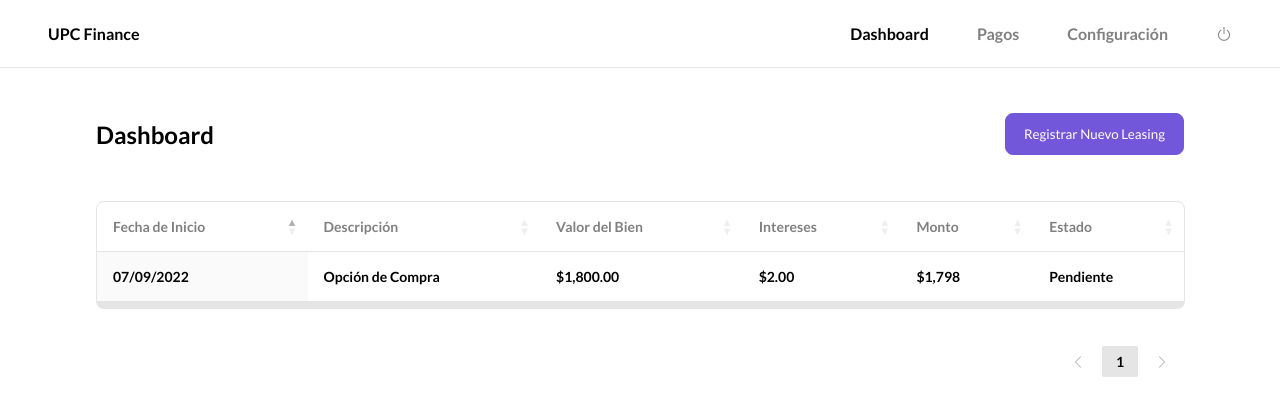
After one commit to Andrebravo23/UPCFinance, a PHP site: page /dashboard.php in a window 1280 px wide. The commit adds this page. Shown: the top 416 px of the page. Run offline with PHP 8.4, Linux system fonts and the light colour scheme; the visitor is signed in with stand-in values (Sample User, id 1); some libraries are stand-ins or nearby versions.

Commit message:
dashboard creado

```diff
--- a/API/login.php
+++ b/API/login.php
@@ -72,8 +72,6 @@ switch($method) {
                     'result' => 1,
                     'message' => 'Sesión iniciada'
                 ]);
-
-                header('Location: ../test.php');
             } else {
                 echo json_encode([
                     'result' => 0,
--- a/css/style.css
+++ b/css/style.css
@@ -1,7 +1,7 @@
 :root {
     --primary: rgb(115, 87, 219);
     --gray: rgb(128 ,128 ,128);
-    --light-gray: rgb(208, 208, 208);
+    --light-gray: rgba(0, 0, 0, 0.1);
     --subtle-gray: rgb(240, 240, 240);
     --success: rgba(44, 216, 44, 0.8);
     --danger: rgb(255, 59, 59, 0.8);
@@ -36,12 +36,36 @@ input:focus {
 
 header {
     border-bottom: 1px var(--light-gray) solid;
-    padding: 18px 24px;
+    padding: 24px 48px;
+    display: flex;
+    justify-content: space-between;
 }
 
 header h1 {
+    display: inline-block;
+    width: fit-content;
     font-size: 16px;
     margin: 0;
+}
+
+header > nav {
+    display: inline-block;
+    width: fit-content;
+}
+
+header > nav a {
+    font-weight: bold;
+    color: var(--gray);
+    text-decoration: none;
+    margin: 0 24px
+}
+
+header > nav a.active {
+    color: black;
+}
+
+header > nav a:last-child {
+    margin-right: 0;
 }
 
 .login-card {
@@ -128,14 +152,68 @@ header h1 {
     transition: all 0.2s linear;
 }
 
-.btn-login {
+.btn-primary {
     background: var(--primary);
     border: 1px var(--primary) solid;
     color: white;
 }
 
-.btn-login:hover {
+.btn-primary:hover {
     transform: scale(1.025) translateY(-2px);
+}
+
+.container {
+    padding: 32px 96px;
+}
+
+.container .title {
+    display: flex;
+    align-items: center;
+    justify-content: space-between;
+}
+
+table.dataTable {
+    font: 'Lato', 'sans-serif';
+    font-size: 14px;
+    margin: 32px auto;
+}
+
+table.dataTable thead th {
+    color: var(--gray);
+    border-bottom: 1px solid var(--light-gray);
+    padding: 16px;
+}
+
+table.dataTable tbody tr td  {
+    border-top: 1px solid var(--light-gray);
+    font-weight: bold;
+    padding: 16px;
+}
+
+table.dataTable.no-footer {
+    border-radius: 8px;
+    border: 1px solid var(--light-gray);
+    border-bottom: 8px solid var(--light-gray);
+}
+
+.dataTables_wrapper .dataTables_paginate .paginate_button,
+.dataTables_wrapper .dataTables_paginate .paginate_button:hover {
+    font-size: 14px;
+    font-weight: bold;
+    background: white;
+    border: none;
+}
+
+.dataTables_wrapper .dataTables_paginate .paginate_button.current,
+.dataTables_wrapper .dataTables_paginate .paginate_button.current:hover {
+    font-size: 14px;
+    font-weight: bold;
+    background: var(--light-gray);
+    border: none;
+}
+
+.dataTables_wrapper .dataTables_paginate .paginate_button.disabled {
+    color: rgba(0,0,0,0.3) !important;
 }
 
 #nots {
--- /dev/null
+++ b/dashboard.php
@@ -0,0 +1,60 @@
+<?php
+session_start();
+
+if (!isset($_SESSION['loggedin'])) {
+	header('Location: index.php');
+	exit;
+}
+?>
+
+<!DOCTYPE html>
+<html lang="es">
+<head>
+    <meta charset="UTF-8">
+    <meta http-equiv="X-UA-Compatible" content="IE=edge">
+    <meta name="viewport" content="width=device-width, initial-scale=1.0">
+    <link rel="preconnect" href="https://fonts.googleapis.com">
+    <link rel="preconnect" href="https://fonts.gstatic.com" crossorigin>
+    <link href="https://fonts.googleapis.com/css2?family=Lato:wght@100;300;400;700;900&display=swap" rel="stylesheet">
+    <link rel="stylesheet" href="https://cdn.jsdelivr.net/npm/bootstrap-icons@1.10.2/font/bootstrap-icons.css">
+    <link rel="stylesheet" href="https://cdn.datatables.net/1.13.1/css/jquery.dataTables.min.css">
+    <link rel="stylesheet" href="css/style.css">
+    <title>UPC Finance | Dashboard</title>
+</head>
+<body>
+    <header>
+        <h1>UPC Finance</h1>
+        <nav>
+            <a class="active" href="">Dashboard</a><!--
+         --><a href="">Pagos</a><!--
+         --><a href="">Configuración</a><!--
+         --><a href=""><i class="bi bi-power"></i></a>
+        </nav>
+    </header>
+
+    <div class="container">
+        <section class="title">
+            <h2>Dashboard</h2>
+            <button class="btn btn-primary">Registrar Nuevo Leasing</button>
+        </section>
+
+        <table id="example" class="display">
+            <thead>
+                <tr>
+                    <th>Fecha de Inicio</th>
+                    <th>Descripción</th>
+                    <th>Valor del Bien</th>
+                    <th>Intereses</th>
+                    <th>Monto</th>
+                    <th>Estado</th>
+                </tr>
+            </thead>
+
+        </table>
+    </div>
+
+    <script src="https://code.jquery.com/jquery-3.6.1.min.js" integrity="sha256-o88AwQnZB+VDvE9tvIXrMQaPlFFSUTR+nldQm1LuPXQ=" crossorigin="anonymous"></script>
+    <script src="https://cdn.datatables.net/1.13.1/js/jquery.dataTables.min.js"></script>
+    <script src="js/dashboard.js"></script>
+</body>
+</html>
--- /dev/null
+++ b/js/dashboard.js
@@ -0,0 +1,25 @@
+var data = [
+    [
+        "07/09/2022",
+        "Opción de Compra",
+        "$1,800.00",
+        "$2.00",
+        "$1,798",
+        "Pendiente"
+    ]
+]
+$(document).ready( function () {
+$('#example').DataTable( {
+    "data": data,
+    "info": false,
+    "searching": false,
+    "lengthChange": false,
+    "stripeClasses": [],
+    "language": {
+        "paginate": {
+            "previous": '<i class="bi bi-chevron-left"></i>',
+            "next": '<i class="bi bi-chevron-right"></i>'
+        }
+    }
+} );
+})
--- a/js/main.js
+++ b/js/main.js
@@ -78,7 +78,7 @@ $('#log-in').on('submit', function(e) {
         success: function (response) {
             response = JSON.parse(response);
             if (response.result == 1) {
-
+                window.location.href = 'dashboard.php';
             } else {
                 showNots('fail', response.message);
             }
```
Also changed, not shown: index.php (renamed from index.html, +14 -5 lines), test.php (deleted, +0 -9 lines).
